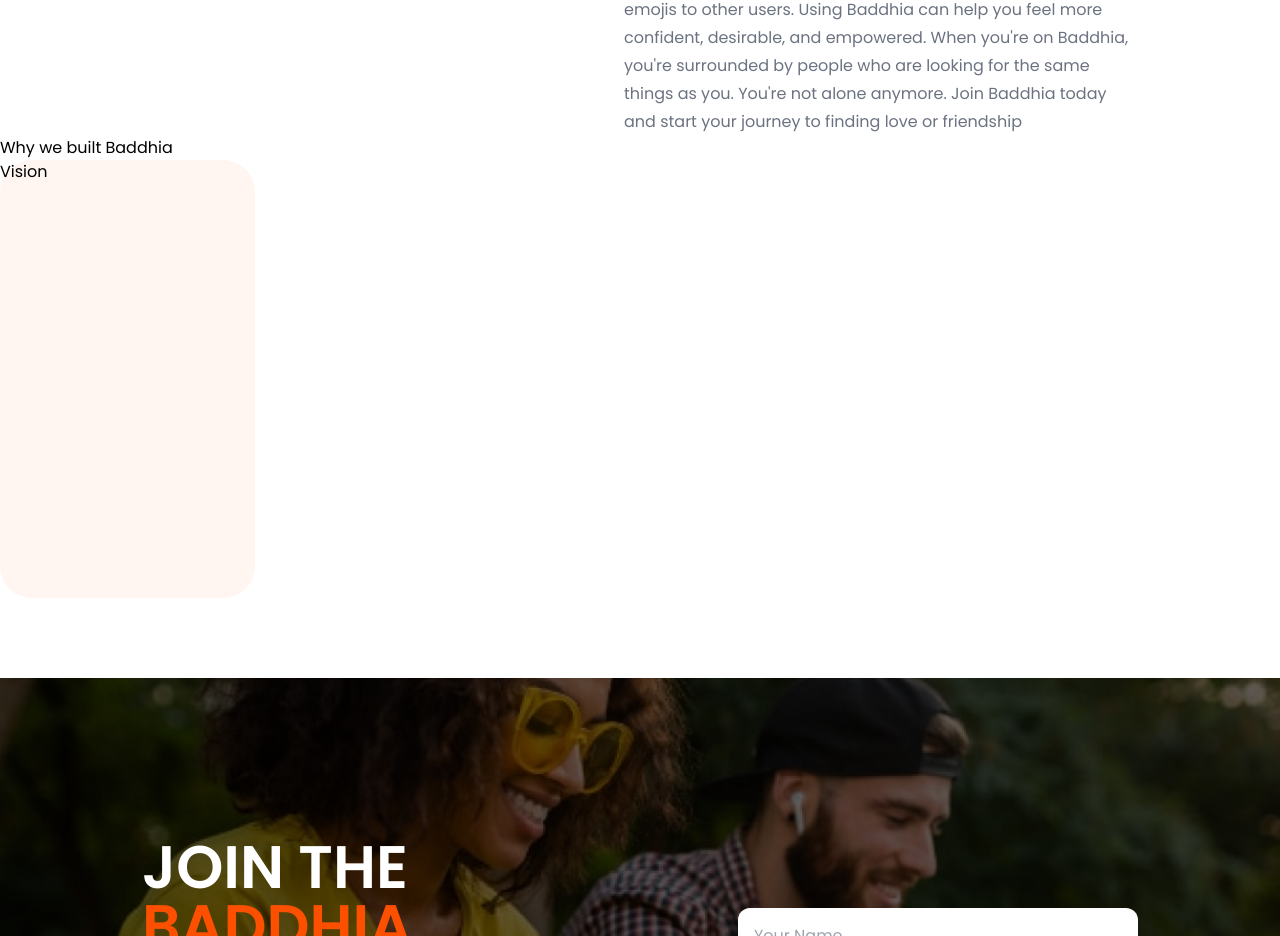
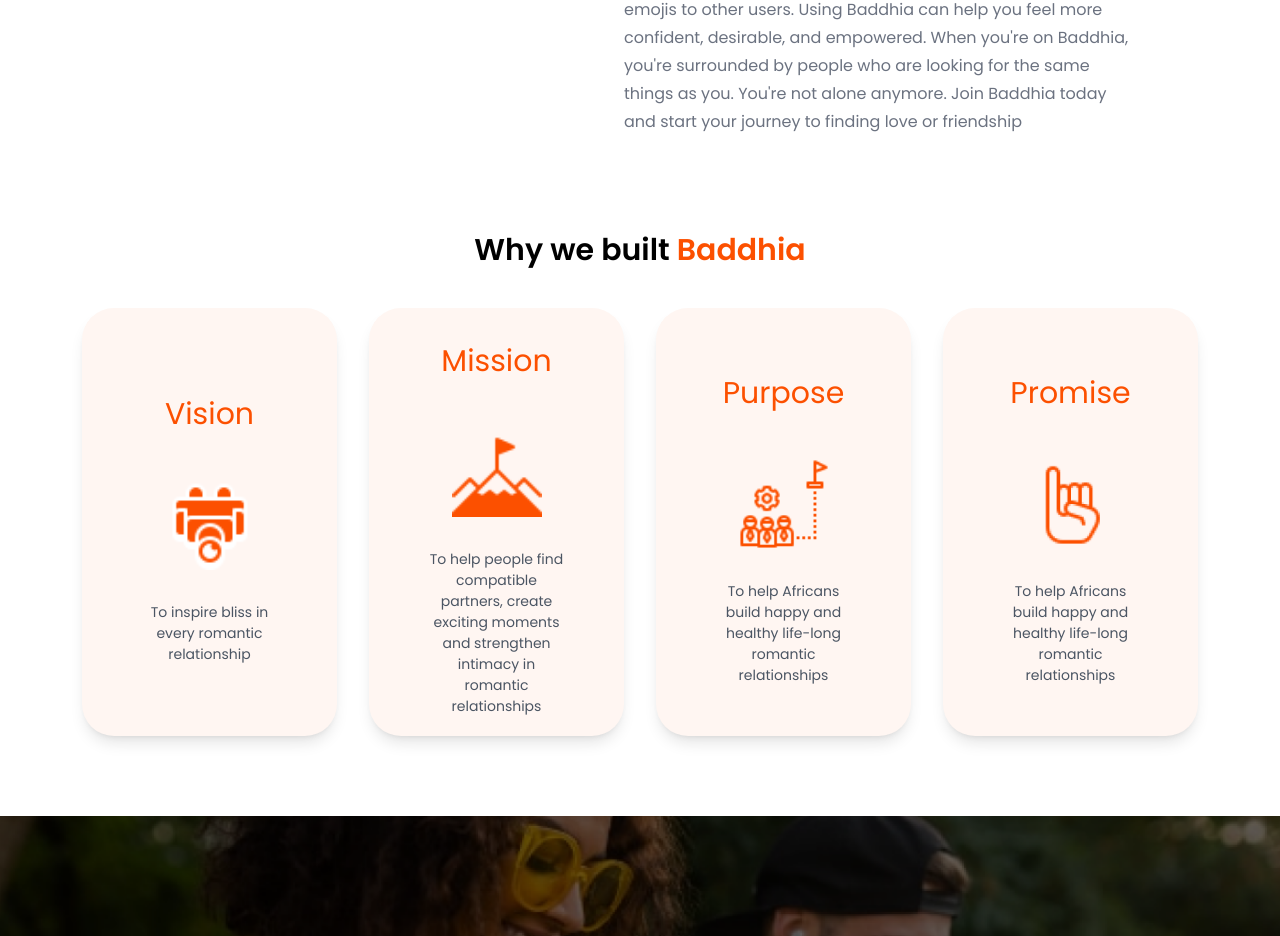
Before and after one commit to Tolutoon/baddhia, a React (Vite) app: page /about in a window 1280 px wide. Shown: the part 1292-2228 px from the top of the page. Built offline with nearby package versions, Linux system fonts and the light colour scheme.

Commit message:
about page

```diff
--- a/src/components/Reasons.jsx
+++ b/src/components/Reasons.jsx
@@ -1,18 +1,60 @@
-import React from 'react';
+import React from "react";
+import vision from "/images/icon1.svg";
+import misson from "/images/icon2.svg";
+import purpose from "/images/icon3.svg";
+import promise from "/images/icon4.png";
 
+const Data = [
+  {
+    id: 1,
+    title: "Vision",
+    img: vision,
+    description: "To inspire bliss in every romantic relationship",
+  },
+  {
+    id: 2,
+    title: "Mission",
+    img: misson,
+    description:
+      "To help people find compatible partners, create exciting moments and strengthen intimacy in romantic relationships",
+  },
+  {
+    id: 3,
+    title: "Purpose",
+    img: purpose,
+    description:
+      "To help Africans build happy and healthy life-long romantic relationships",
+  },
+  {
+    id: 4,
+    title: "Promise",
+    img: promise,
+    description:
+      "To help Africans build happy and healthy life-long romantic relationships",
+  },
+];
 
 function Reasons() {
   return (
-    <div className='mb-20'>
-        <h2>Why we built Baddhia</h2>
-        <div>
-            <div className='bg-[#FFF6F2] rounded-[32px] h-[438px] w-[255px]'>
-                <h2>Vision</h2>
-                <img />
+    <div className="mb-20 px-10 md:px-20 flex flex-col justify-center items-center">
+      <h2 className="text-center m-4 md:text-3xl text-2xl font-semibold mb-10">
+        Why we built <span className="text-baddhia-orange">Baddhia</span>
+      </h2>
+      <div className="flex md:flex-row flex-col gap-y-8 gap-x-8">
+        {Data.map((elem) => {
+          return (
+            <div className="bg-[#FFF6F2] shadow-lg rounded-[32px] md:h-[428px] md:w-[255px] h-[358px] w-[245px] gap-8 p-10 flex justify-center flex-col items-center" key={elem.id}>
+              <h2 className="m-4 md:text-3xl text-2xl text-baddhia-orange">{elem.title}</h2>
+              <img src={elem.img} alt="" className="md:w-[90px] md:h-[90px] w-[60px] h-[60px]" />
+              <p className="text-center text-gray-600 md:text-[14px] text-[12px] w-[80%]">
+                {elem.description}
+              </p>
             </div>
-        </div>
+          );
+        })}
+      </div>
     </div>
-  )
+  );
 }
 
-export default Reasons
+export default Reasons;
--- a/src/pages/About.jsx
+++ b/src/pages/About.jsx
@@ -19,7 +19,7 @@
         <div>
           <img src={banner} className="md:w-[45vw] hidden xl:flex h-[776px]" alt="" />
         </div>
-        <div className="xl:w-[40vw] md:w-[90vw] md:px-0 px-10">
+        <div className="xl:w-[40vw] md:w-[90vw] md:px-0 px-10 mb-20">
           <h2 className="text-baddhia-orange md:text-4xl text-3xl text-left md:mb-10 mb-5 font-semibold">
             Where Love & Friendship
             <br /> Blossoms
```
